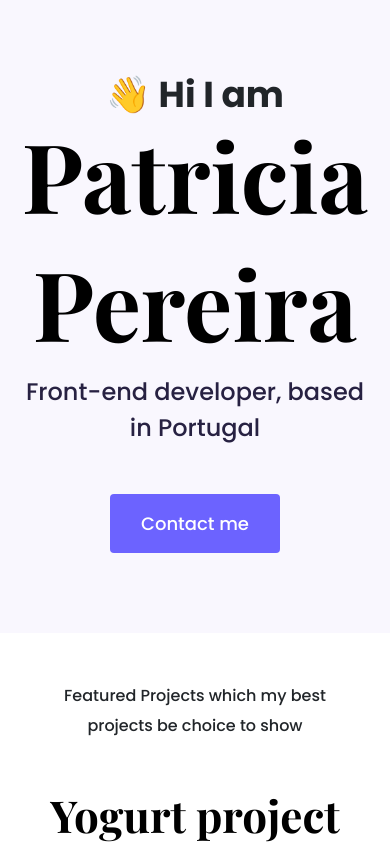
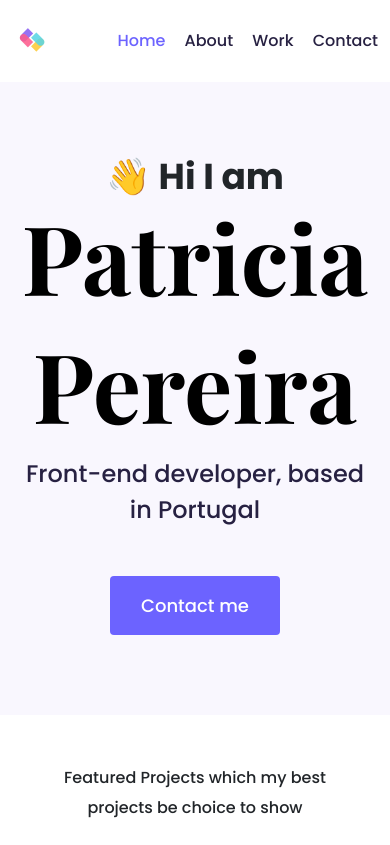
Before and after one commit to ajovicic019/project-portfolio-setup, a plain HTML site: page index.html in a window 390 px wide. Shown: the top 845 px of the page. Drawn offline with nearby package versions, Linux system fonts and the light colour scheme.

Commit message:
Made navigation-bar with logo and links, made it responsive

```diff
--- a/index.html
+++ b/index.html
@@ -24,6 +24,20 @@
     <title>Document</title>
   </head>
   <body>
+    <div class="container">
+      <nav class="d-flex justify-content-between">
+        <a href="#"
+          ><img src="images/logo.png" class="logo d-none d-md-block" />
+          <img src="images/logo-small.jpg" class="logo d-block d-md-none"
+        /></a>
+        <ul>
+          <li><a href="/" class="active">Home</a></li>
+          <li><a href="/about.html">About</a></li>
+          <li><a href="/work.html">Work</a></li>
+          <li><a href="/contact.html">Contact</a></li>
+        </ul>
+      </nav>
+    </div>
     <div class="hero">
       <p>👋 Hi I am</p>
       <h1>Patricia Pereira</h1>
--- a/styles/portfolio.css
+++ b/styles/portfolio.css
@@ -29,6 +29,29 @@ p {
   font-weight: normal;
   font-size: 16px;
   line-height: 30px;
+}
+nav {
+  padding: 20px 0;
+}
+nav li {
+  display: inline;
+  line-height: 42px;
+}
+
+nav li a {
+  text-decoration: none;
+  color: #272142;
+  margin-left: 15px;
+}
+nav li a:hover,
+nav li a.active {
+  transition: all 100ms ease-in-out;
+  color: var(--branding-color);
+}
+
+ul {
+  margin: 0;
+  padding: 0;
 }
 .hero {
   background: var(--secondary-color);
@@ -94,6 +117,9 @@ p {
 .content {
   margin: 30px;
 }
+.logo {
+  max-height: 40px;
+}
 
 @media (max-width: 960px) {
   h1 {
```
Also changed, not shown: images/logo-small.jpg (added), images/logo.png (added).
